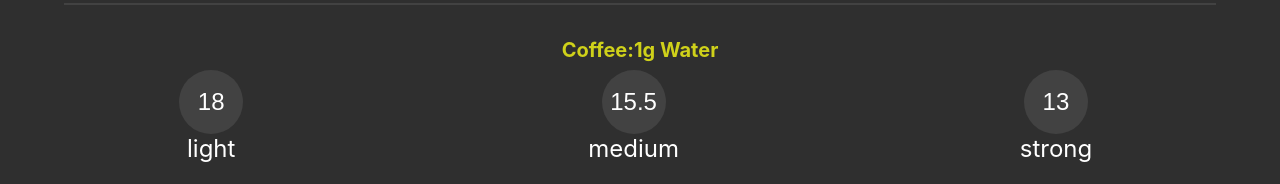
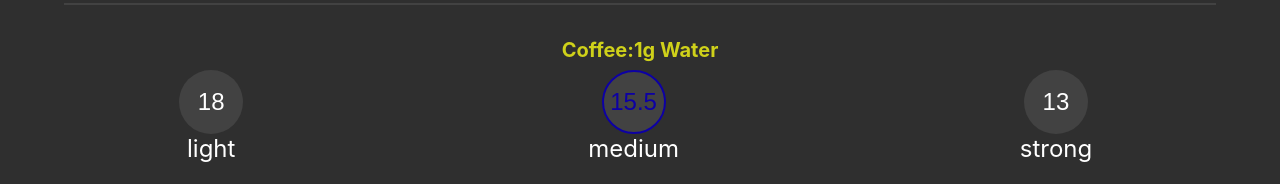
Before and after one commit to rtviner/brew-ratio, a React (Create React App) app: page / in a window 1280 px wide. Shown: the part 411-595 px from the top of the page. Built offline with nearby package versions, Linux system fonts and the light colour scheme.

Commit message:
add active or inactive className to strength button conditionally based on coffeeOrServings state

```diff
--- a/src/App.css
+++ b/src/App.css
@@ -213,7 +213,7 @@ input:hover {
 	box-shadow:none;
 }
 
-input:active {
+input.active {
 	color: #0D00A4;
 	border: 2px solid #0D00A4;
 	outline-style:none;
--- a/src/App.js
+++ b/src/App.js
@@ -4,7 +4,7 @@ import './App.css';
 const DefaultCups = 2;
 const DefaultCoffee = 36;
 const DefaultWater = 560;
-const DefaultRatio = 15.5;
+const DefaultRatio = "15.5";
 const CoffeeGrindsLabel = "g ground coffee";
 const CupsLabel = "10oz servings";
 
@@ -70,7 +70,7 @@ class App extends Component {
   }
 
   render() {
-    const { cups, coffee, water, coffeeOrServings } = this.state;
+    const { cups, coffee, water, coffeeOrServings, goldenRatio } = this.state;
 
     return (
 
@@ -159,6 +159,7 @@ class App extends Component {
 
               <div className="strength">
                   <ButtonInput
+                    className = {(goldenRatio === "18") ? "active" : "inactive"}
                     id="light"
                     name="goldenRatio"
                     value="18"
@@ -169,6 +170,7 @@ class App extends Component {
 
               <div className="strength">
                 <ButtonInput
+                  className = {(goldenRatio === "15.5") ? "active" : "inactive"}
                   id="med"
                   name="goldenRatio"
                   value="15.5"
@@ -179,6 +181,7 @@ class App extends Component {
 
               <div className="strength">
                 <ButtonInput
+                   className = {(goldenRatio === "13") ? "active" : "inactive"}
                   id="strong"
                   name="goldenRatio"
                   value="13"
```
